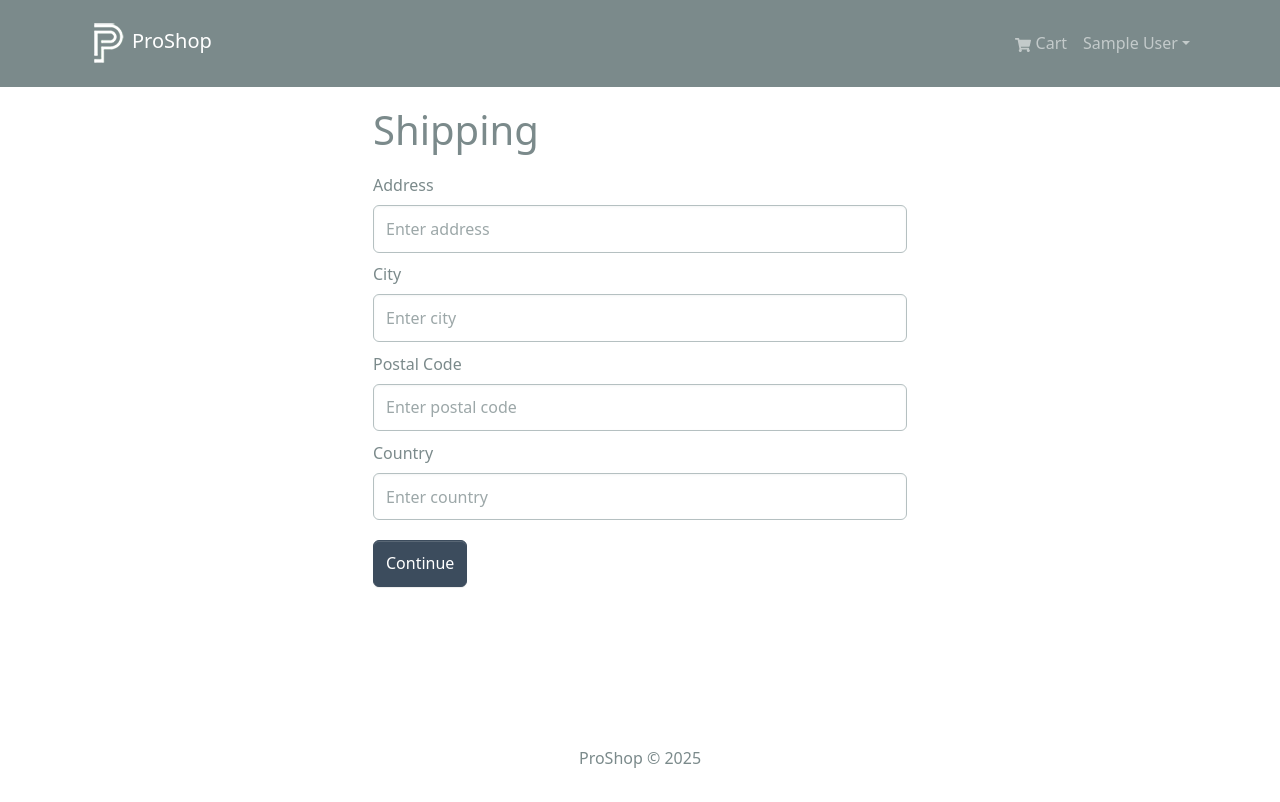
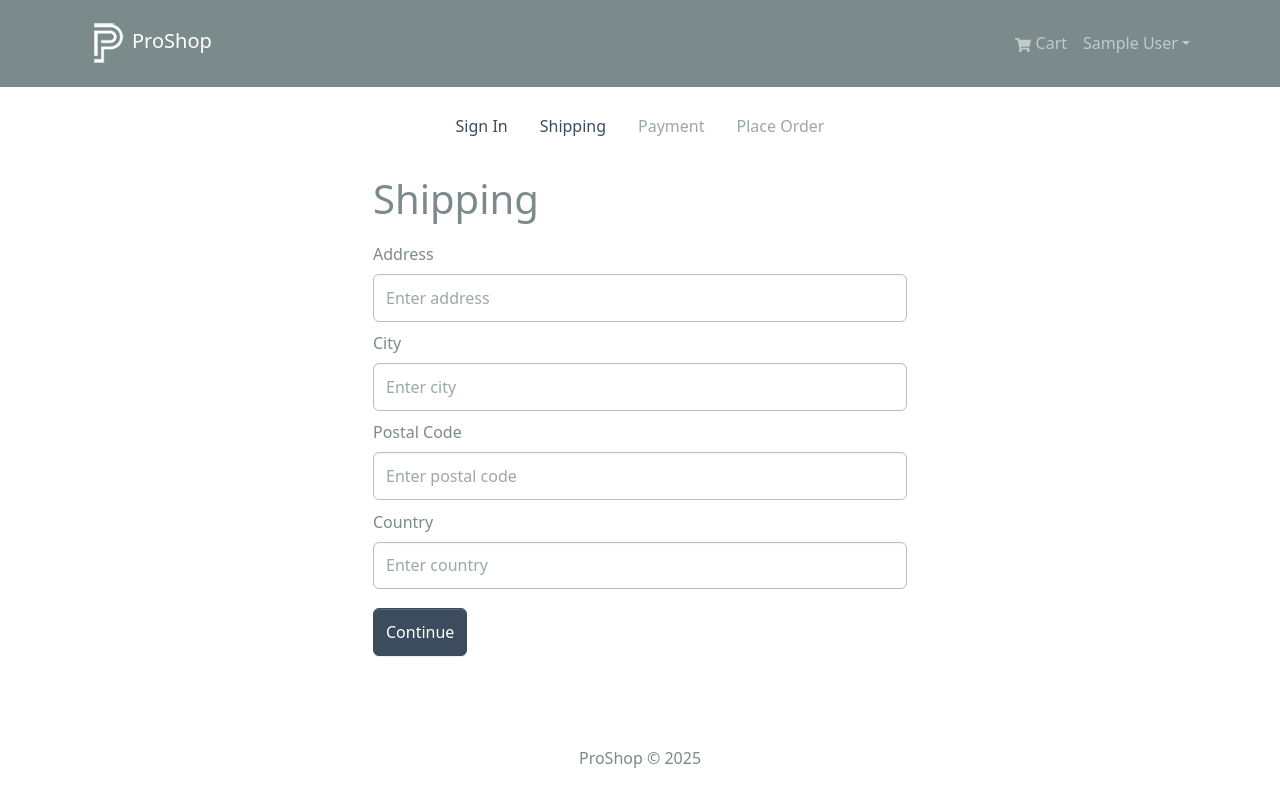
Before and after one commit to oluwakemi-dada/ecommerce-react, a React (Vite) app in the folder frontend/: page /shipping in a window 1280 px wide. Shown: the top 802 px of the page. Built offline with nearby package versions, Linux system fonts and the light colour scheme; sample sign-in values are in the browser's storage.

Commit message:
feat: checkout steps

```diff
--- /dev/null
+++ b/frontend/src/components/CheckoutSteps.tsx
@@ -0,0 +1,60 @@
+import type { FC } from 'react';
+import { Nav } from 'react-bootstrap';
+import { Link } from 'react-router';
+
+type CheckoutStepsProps = {
+  step1?: boolean;
+  step2?: boolean;
+  step3?: boolean;
+  step4?: boolean;
+};
+
+const CheckoutSteps: FC<CheckoutStepsProps> = ({
+  step1,
+  step2,
+  step3,
+  step4,
+}) => {
+  return (
+    <Nav className='justify-content-center mb-4'>
+      <Nav.Item>
+        {step1 ? (
+          <Nav.Link as={Link} to='/login'>
+            Sign In
+          </Nav.Link>
+        ) : (
+          <Nav.Link disabled>Sign In</Nav.Link>
+        )}
+      </Nav.Item>
+      <Nav.Item>
+        {step2 ? (
+          <Nav.Link as={Link} to='/shipping'>
+            Shipping
+          </Nav.Link>
+        ) : (
+          <Nav.Link disabled>Shipping</Nav.Link>
+        )}
+      </Nav.Item>
+      <Nav.Item>
+        {step3 ? (
+          <Nav.Link as={Link} to='/payment'>
+            Payment
+          </Nav.Link>
+        ) : (
+          <Nav.Link disabled>Payment</Nav.Link>
+        )}
+      </Nav.Item>
+      <Nav.Item>
+        {step4 ? (
+          <Nav.Link as={Link} to='/placeorder'>
+            Place Order
+          </Nav.Link>
+        ) : (
+          <Nav.Link disabled>Place Order</Nav.Link>
+        )}
+      </Nav.Item>
+    </Nav>
+  );
+};
+
+export default CheckoutSteps;
--- a/frontend/src/main.tsx
+++ b/frontend/src/main.tsx
@@ -28,7 +28,6 @@ createRoot(document.getElementById('root')!).render(
             <Route path='/login' element={<LoginScreen />} />
             <Route path='/register' element={<RegisterScreen />} />
 
-            {/* Private routes */}
             <Route path='' element={<PrivateRoute />}>
               <Route path='/shipping' element={<ShippingScreen />} />
             </Route>
--- a/frontend/src/screens/ShippingScreen.tsx
+++ b/frontend/src/screens/ShippingScreen.tsx
@@ -3,8 +3,9 @@ import { Form, Button } from 'react-bootstrap';
 import { useDispatch, useSelector } from 'react-redux';
 import { useNavigate } from 'react-router';
 import { saveShippingAddress } from '../slices/cartSlice';
+import type { AppDispatch, RootState } from '../types';
 import FormContainer from '../components/FormContainer';
-import type { AppDispatch, RootState } from '../types';
+import CheckoutSteps from '../components/CheckoutSteps';
 
 const ShippingScreen: FC = () => {
   const cart = useSelector((state: RootState) => state.cart);
@@ -35,6 +36,7 @@ const ShippingScreen: FC = () => {
 
   return (
     <FormContainer>
+      <CheckoutSteps step1 step2 />
       <h1>Shipping</h1>
 
       <Form onSubmit={submitHandler}>
```
